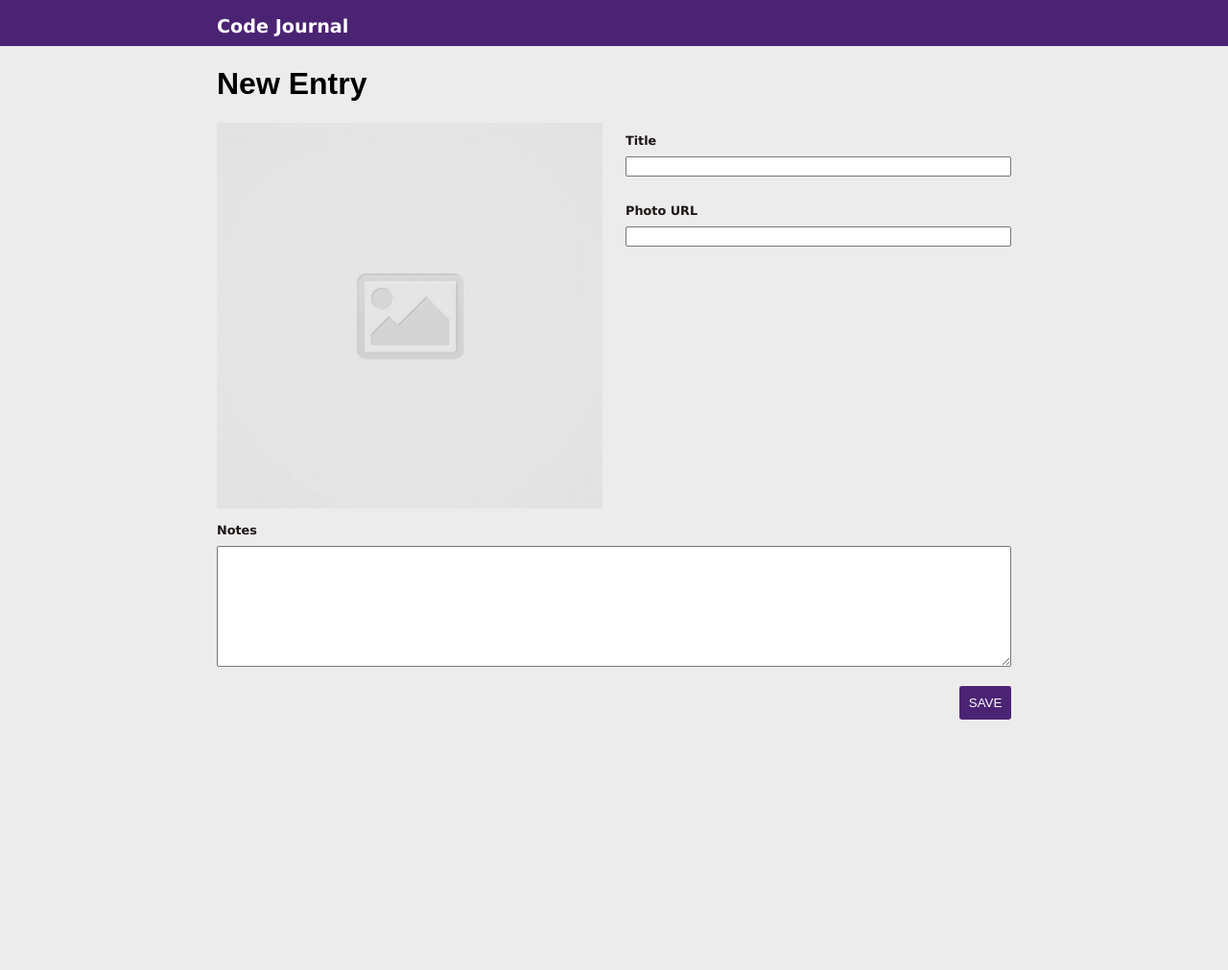
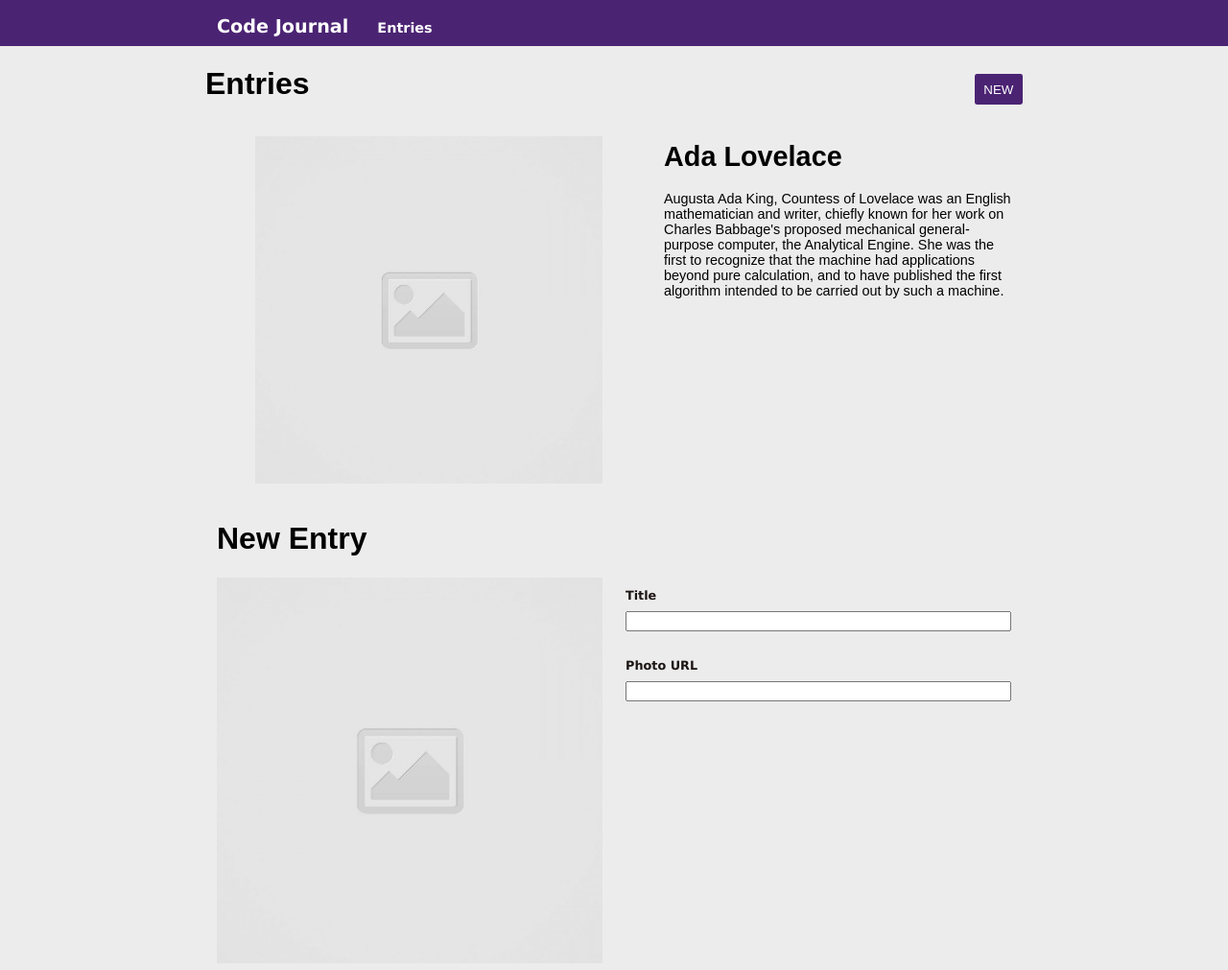
Before and after one commit to lisa-t-nguyen/code-journal, a website: page index.html in a window 1280 px wide. Shown: the top 1011 px of the page at 96% size. Before the commit the page ends 800 px from the top, so only its background shows below. Drawn offline with Linux system fonts and the light colour scheme.

Commit message:
Completed styling for entries and navigation bar

```diff
--- a/css/styles.css
+++ b/css/styles.css
@@ -16,6 +16,16 @@
   justify-content: flex-end;
 }
 
+.entrybar {
+  display: flex;
+  flex-wrap: nowrap;
+  align-items: baseline;
+}
+
+.entrytext {
+  width: 100%;
+}
+
 .codejournal {
   width: 575px;
   margin: 0 auto;
@@ -28,6 +38,15 @@
   border-radius: 0.15rem;
   border: none;
   padding: 0.6rem;
+}
+
+.newbutton {
+  color: white;
+  background-color: #4b2373;
+  border-radius: 0.15rem;
+  border: none;
+  padding: 0.6rem;
+  height: 2rem;
 }
 
 .title,
@@ -59,3 +78,29 @@ h1 {
 body {
   background-color: #ececec;
 }
+
+.navigation {
+  margin-left: 30px;
+  font-size: 0.9rem;
+  font-family:
+    "Lucida Sans",
+    "Lucida Sans Regular",
+    "Lucida Grande",
+    "Lucida Sans Unicode",
+    Geneva,
+    Verdana,
+    sans-serif;
+  color: white;
+  text-decoration: none;
+}
+
+.nav {
+  align-items: baseline;
+}
+
+.ullist {
+  font-size: 0.9rem;
+  font-family: sans-serif;
+  list-style: none;
+  width: 100%;
+}
--- a/index.html
+++ b/index.html
@@ -18,12 +18,38 @@
 <body>
   <header class="h2element">
     <div class="container row">
-      <div class="column-half">
+      <div class="column-half row nav">
         <h2>Code Journal</h2>
+        <h3><a href="#entries" class="navigation">Entries</a></h3>
       </div>
     </div>
   </header>
   <main>
+    <div data-view="entries" class="container">
+      <div class="entrybar">
+        <h1 class="entrytext">Entries</h1>
+        <input type="submit" name="newbutton" id="newbutton" value="NEW" class="newbutton">
+      </div>
+      <div class="row">
+        <div class="column-half">
+          <ul class="ullist">
+            <li><img src="/images/placeholder-image-square.jpg" class="placeholderimg"></li>
+          </ul>
+        </div>
+        <div class="column-half">
+          <ul class="ullist">
+            <li>
+              <h1>Ada Lovelace</h1>
+              Augusta Ada King, Countess of Lovelace was an English mathematician and writer,
+              chiefly known for her work on Charles Babbage's proposed mechanical general-purpose computer,
+              the Analytical Engine.
+              She was the first to recognize that the machine had applications beyond pure calculation,
+              and to have published the first algorithm intended to be carried out by such a machine.
+            </li>
+          </ul>
+        </div>
+      </div>
+    </div>
     <div data-view="entry-form" class="container">
       <form action="" method="get" id="journalentry">
         <div class="newentry column-full">
```
